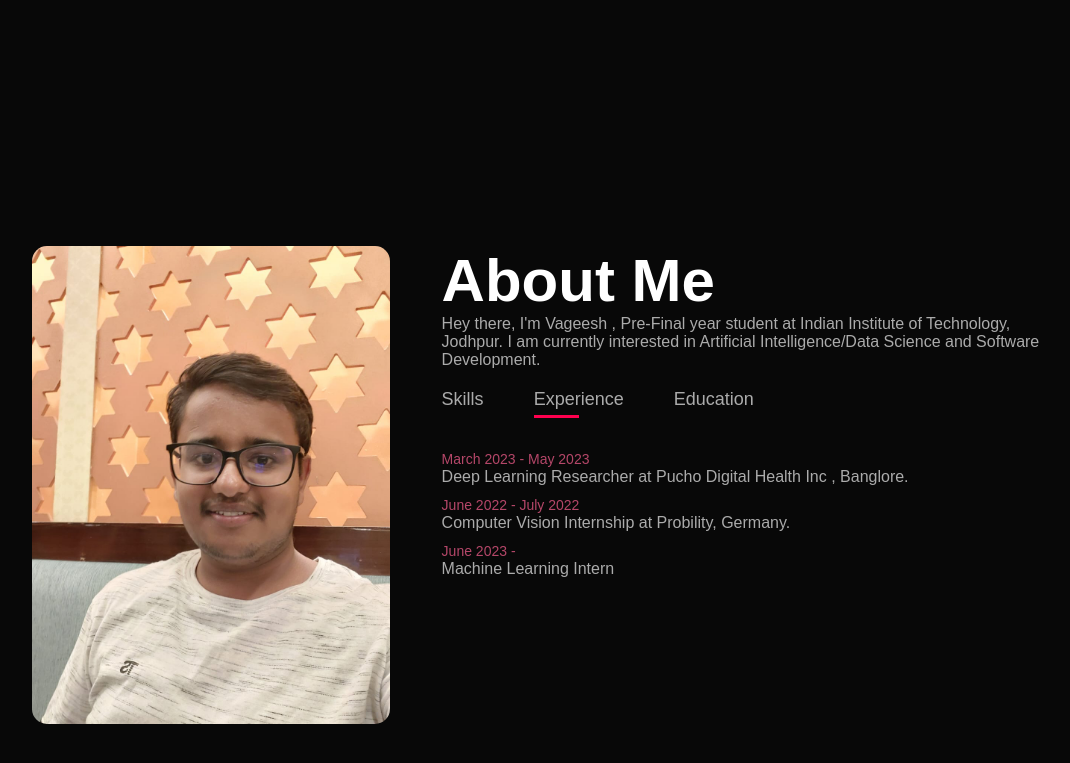
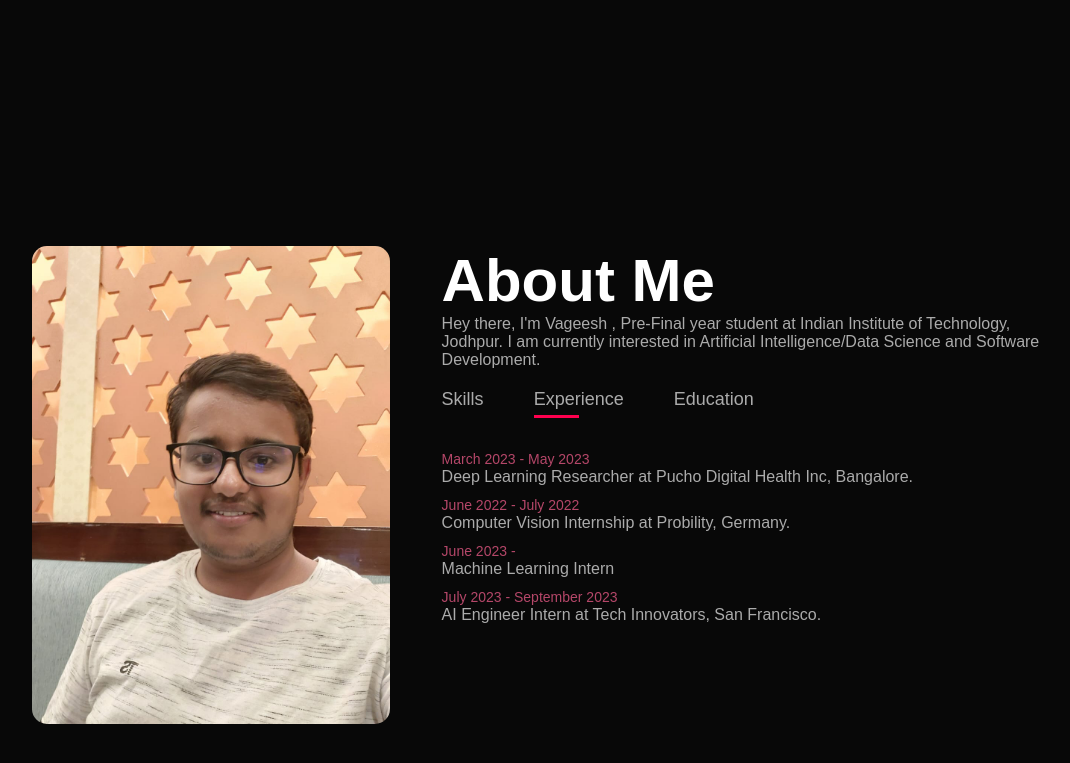
Before and after one commit to vageesh1/vageesh1.github.io, a plain HTML site: page index.html in a window 1280 px wide. Both pictures are taken after a click on the element "Experience". Shown: the part 484-1247 px from the top of the page, without its empty margins (96-1166 px from the left). Drawn offline with nearby package versions, Linux system fonts and the light colour scheme.

Commit message:
Update index.html

```diff
--- a/index.html
+++ b/index.html
@@ -77,14 +77,16 @@
                         </ul>
                     </div>
                     <div class="tab-contents" id="experience">
-                        <ul>
-                            <li><span>March 2023 - May 2023</span><br>Deep Learning Researcher at Pucho Digital Health Inc ,
-                                Banglore.</li>
-                            <li><span>June 2022 - July 2022</span><br>Computer Vision Internship at Probility, Germany.
-                            </li>
-                            <li><span>June 2023 - </span><br>Machine Learning Intern</li>
-                        </ul>
+                        <div class="scrollable-content">
+                            <ul>
+                                <li><span>March 2023 - May 2023</span><br>Deep Learning Researcher at Pucho Digital Health Inc, Bangalore.</li>
+                                <li><span>June 2022 - July 2022</span><br>Computer Vision Internship at Probility, Germany.</li>
+                                <li><span>June 2023 -</span><br>Machine Learning Intern</li>
+                                <li><span>July 2023 - September 2023</span><br>AI Engineer Intern at Tech Innovators, San Francisco.</li>
+                            </ul>
+                        </div>
                     </div>
+
                     <div class="tab-contents" id="education">
                         <ul>
                             <li><span>December 2020</span><br>B.Tech in Artificial Intelligance and Data Science from
```
